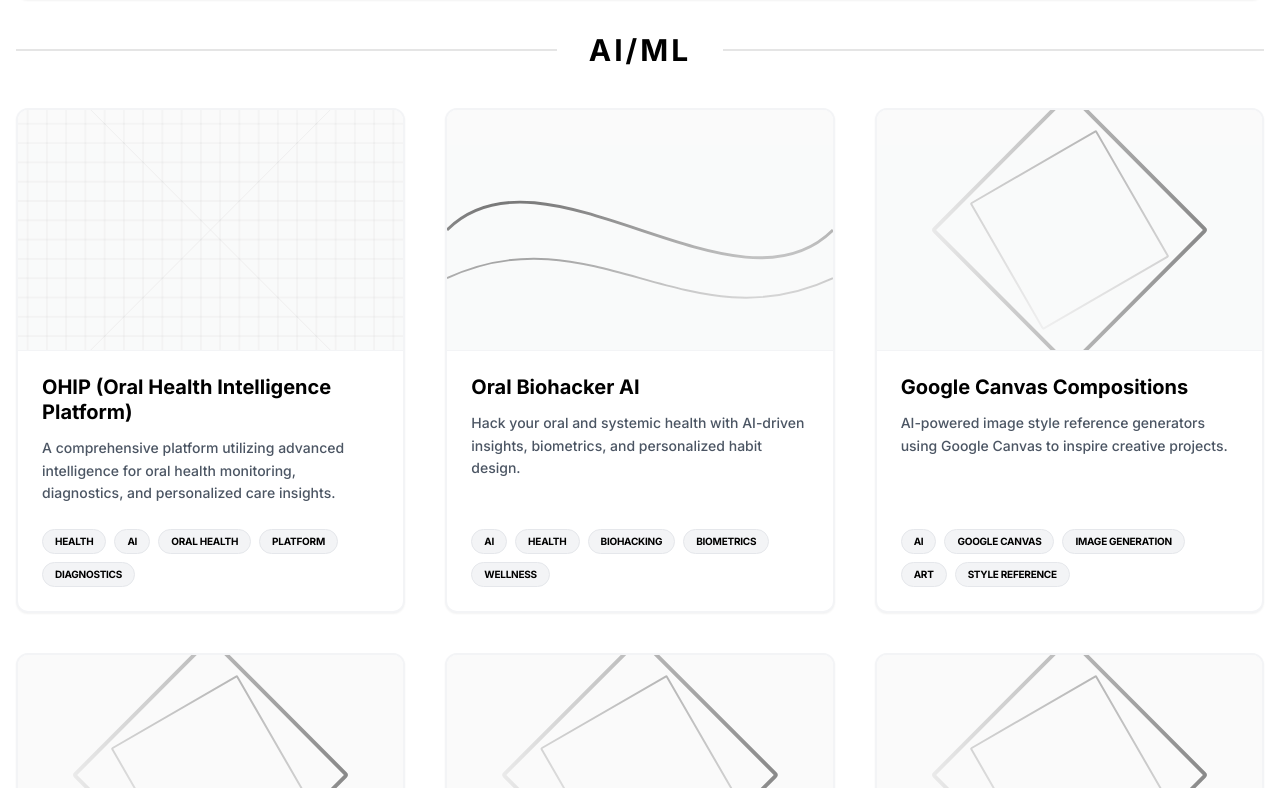
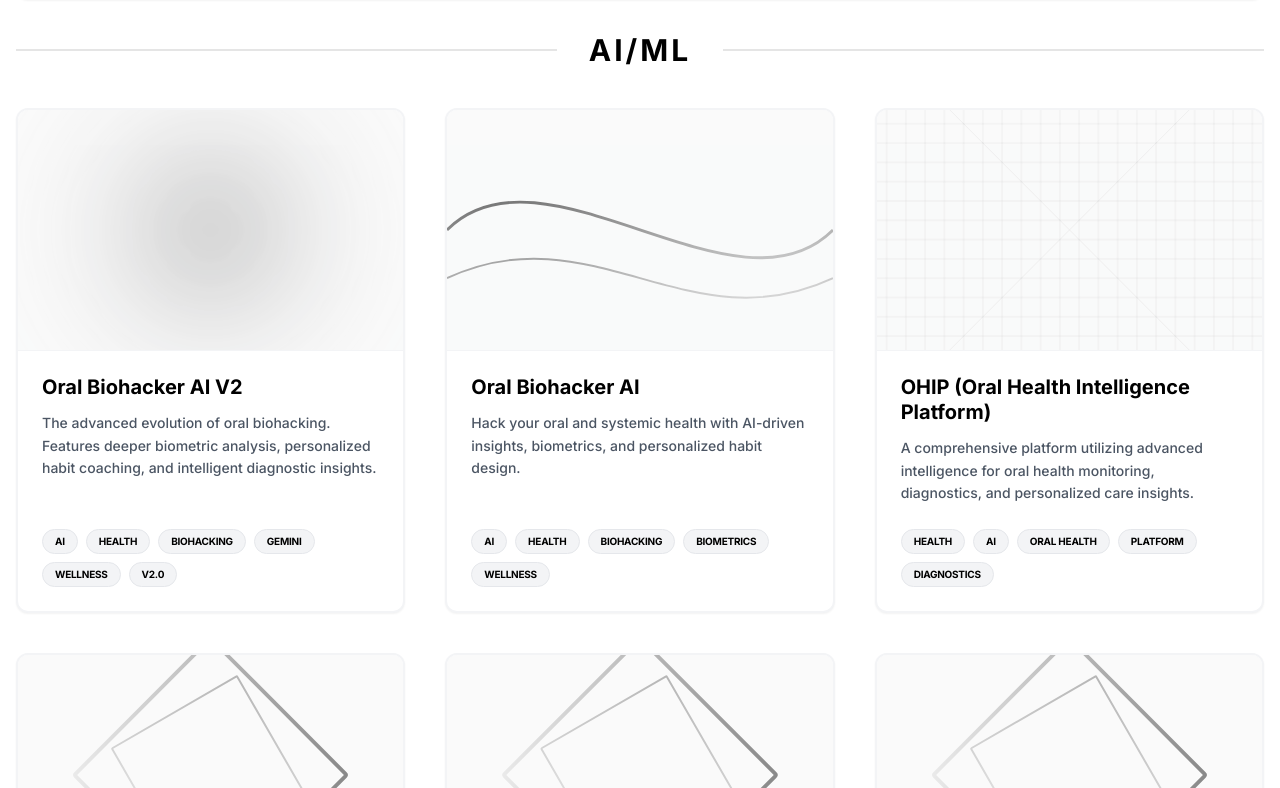
Before and after one commit to eltonarunga/Software-Compositions, a React (Vite) app: page / in a window 1280 px wide. Shown: the part 872-1660 px from the top of the page. Built offline with nearby package versions, Linux system fonts and the light colour scheme.

Commit message:
feat: Add Oral Biohacker AI V2 and update existing entry
Introduces the "Oral Biohacker AI V2" project and modifies the existing "Oral Biohacker AI" project entry to use a more current URL. This enhances the project showcase with a new AI-powered wellness tool.

```diff
--- a/constants.ts
+++ b/constants.ts
@@ -20,6 +20,26 @@
 
 
 export const PROJECTS: Project[] = [
+  {
+    id: 37,
+    title: 'Oral Biohacker AI V2',
+    description: 'The advanced evolution of oral biohacking. Features deeper biometric analysis, personalized habit coaching, and intelligent diagnostic insights.',
+    imageUrl: getImageForIndex(2),
+    url: 'https://oral-biohacker-ai-v2.vercel.app/',
+    tags: ['AI', 'Health', 'Biohacking', 'Gemini', 'Wellness', 'V2.0'],
+    category: 'AI/ML',
+    createdAt: '2025-02-15',
+  },
+  {
+    id: 31,
+    title: 'Oral Biohacker AI',
+    description: 'Hack your oral and systemic health with AI-driven insights, biometrics, and personalized habit design.',
+    imageUrl: getImageForIndex(0),
+    url: 'https://oral-bio-ai.vercel.app/',
+    tags: ['AI', 'Health', 'Biohacking', 'Biometrics', 'Wellness'],
+    category: 'AI/ML',
+    createdAt: '2024-08-10',
+  },
   {
     id: 36,
     title: 'Portfolio Net Worth Calculator',
@@ -69,16 +89,6 @@
     tags: ['Health', 'AI', 'Oral Health', 'Platform', 'Diagnostics'],
     category: 'AI/ML',
     createdAt: '2024-08-15',
-  },
-  {
-    id: 31,
-    title: 'Oral Biohacker AI',
-    description: 'Hack your oral and systemic health with AI-driven insights, biometrics, and personalized habit design.',
-    imageUrl: getImageForIndex(0),
-    url: 'https://oral-biohacker-ai-724142811315.us-west1.run.app/',
-    tags: ['AI', 'Health', 'Biohacking', 'Biometrics', 'Wellness'],
-    category: 'AI/ML',
-    createdAt: '2024-07-26',
   },
   {
     id: 101,
```
